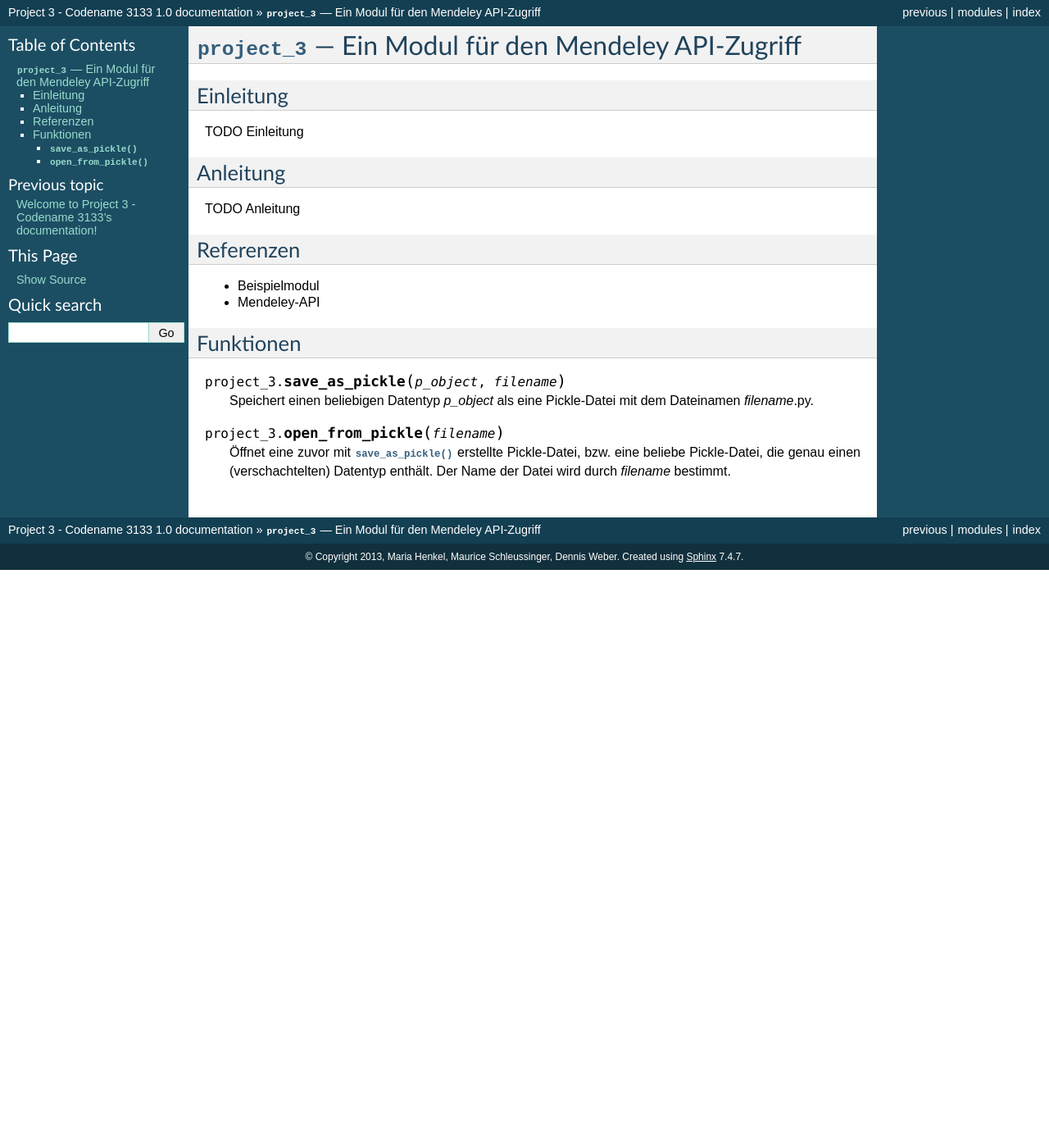
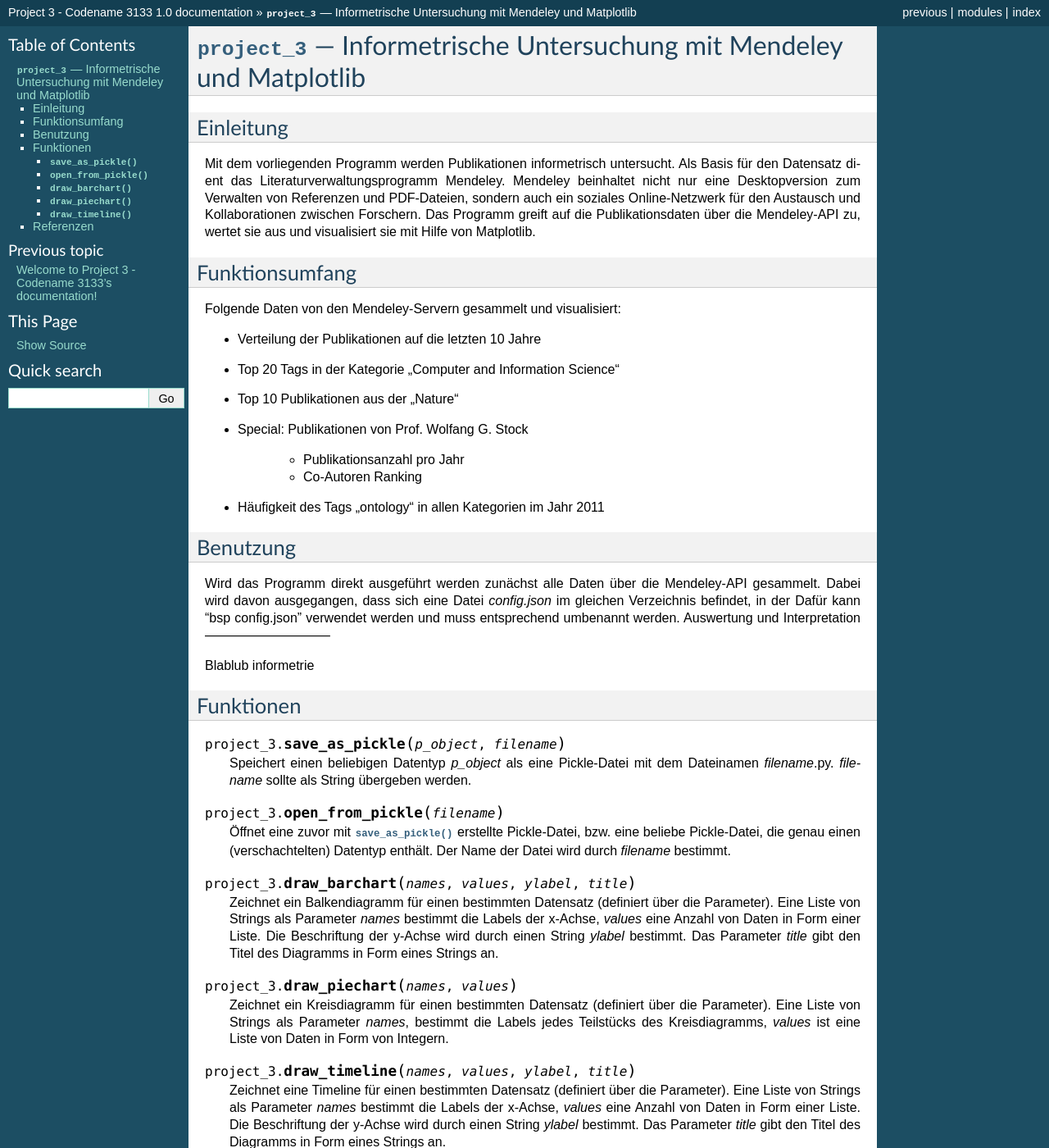
Before and after one commit to mahen2/projektdrei, a Sphinx documentation site: the page built from docs/project_3.rst, in a window 1280 px wide and 1400 px high. Shown: the whole window at 82% size. Built offline with Sphinx 7.4.7, drawn with Linux system fonts in a browser that asks for light colours; some of the changed text lies outside the part shown.

Commit message:
Update doc
Added most of the descriptions

```diff
--- a/docs/project_3.rst
+++ b/docs/project_3.rst
@@ -1,31 +1,77 @@
-:mod:`project_3` --- Ein Modul für den Mendeley API-Zugriff
-===================================================================
+:mod:`project_3` --- Informetrische Untersuchung mit Mendeley und Matplotlib
+============================================================================
 .. module:: project_3
    :synopsis: Ein Modul für den Mendeley API-Zugriff
 
 Einleitung
 ----------
 
-TODO Einleitung
+Mit dem vorliegenden Programm werden Publikationen informetrisch untersucht. Als Basis für den Datensatz dient das Literaturverwaltungsprogramm Mendeley. Mendeley beinhaltet nicht nur eine Desktopversion zum Verwalten von Referenzen und PDF-Dateien, sondern auch ein soziales Online-Netzwerk für den Austausch und Kollaborationen zwischen Forschern. Das Programm greift auf die Publikationsdaten über die Mendeley-API zu, wertet sie aus und visualisiert sie mit Hilfe von Matplotlib.
 
 
-Anleitung
+Funktionsumfang
+---------------
+
+Folgende Daten von den Mendeley-Servern gesammelt und visualisiert:
+
+* Verteilung der Publikationen auf die letzten 10 Jahre
+* Top 20 Tags in der Kategorie „Computer and Information Science“
+* Top 10 Publikationen aus der „Nature“
+* Special: Publikationen von Prof. Wolfang G. Stock
+
+    * Publikationsanzahl pro Jahr
+    * Co-Autoren Ranking
+
+* Häufigkeit des Tags „ontology“ in allen Kategorien im Jahr 2011
+
+Benutzung
 ---------
-TODO Anleitung
 
-Referenzen
-----------
+Wird das Programm direkt ausgeführt werden zunächst alle Daten über die Mendeley-API gesammelt. Dabei wird davon ausgegangen, dass sich eine Datei *config.json* im gleichen Verzeichnis befindet, in der
+Dafür kann "bsp config.json" verwendet werden und muss entsprechend umbenannt werden.
+Auswertung und Interpretation
+-----------------------------
 
-- Beispielmodul
-- Mendeley-API
+
+Blablub informetrie
+
+
+
 Funktionen
 ----------
 
 .. function:: save_as_pickle(p_object, filename)
 
-    Speichert einen beliebigen Datentyp *p_object* als eine Pickle-Datei mit dem Dateinamen *filename*.py.
+    Speichert einen beliebigen Datentyp *p_object* als eine Pickle-Datei mit dem Dateinamen *filename*.py. *filename* sollte als String übergeben werden.
 
 
 .. function:: open_from_pickle(filename)
 
     Öffnet eine zuvor mit :func:`.save_as_pickle` erstellte Pickle-Datei, bzw. eine beliebe Pickle-Datei, die genau einen (verschachtelten) Datentyp enthält. Der Name der Datei wird durch *filename* bestimmt.
+
+.. function:: draw_barchart(names, values, ylabel, title)
+
+    Zeichnet ein Balkendiagramm für einen bestimmten Datensatz (definiert über die Parameter).
+    Eine Liste von Strings als Parameter *names* bestimmt die Labels der x-Achse, *values* eine Anzahl von Daten in Form einer Liste. Die Beschriftung der y-Achse wird durch einen String *ylabel* bestimmt. Das Parameter *title* gibt den Titel des Diagramms in Form eines Strings an.
+
+.. function:: draw_piechart(names, values)
+
+    Zeichnet ein Kreisdiagramm für einen bestimmten Datensatz (definiert über die Parameter). Eine Liste von Strings als Parameter *names*, bestimmt die Labels jedes Teilstücks des Kreisdiagramms, *values* ist eine Liste von Daten in Form von Integern.
+
+.. function:: draw_timeline(names, values, ylabel, title)
+
+    Zeichnet eine Timeline für einen bestimmten Datensatz (definiert über die Parameter).
+    Eine Liste von Strings als Parameter *names* bestimmt die Labels der x-Achse, *values* eine Anzahl von Daten in Form einer Liste. Die Beschriftung der y-Achse wird durch einen String *ylabel* bestimmt. Das Parameter *title* gibt den Titel des Diagramms in Form eines Strings an.
+
+Referenzen
+----------
+
+Folgende Module fanden neben der Python Standard Library Verwendung:
+
+* mendeley-oapi-example-master `https://github.com/Mendeley/mendeley-oapi-example: <https://github.com/Mendeley/mendeley-oapi-example/>`_
+* Matplotlib: `http://matplotlib.org <http://matplotlib.org/>`_
+
+Alle Daten wurden mithilfe von Mendeley gesammelt:
+
+* Mendeley: `http://mendeley.com <http://mendeley.com/>`_
+* Mendeley-API: `http://dev.mendeley.com <http://dev.mendeley.com/>`_
```
Also changed, not shown: 9 other files.
